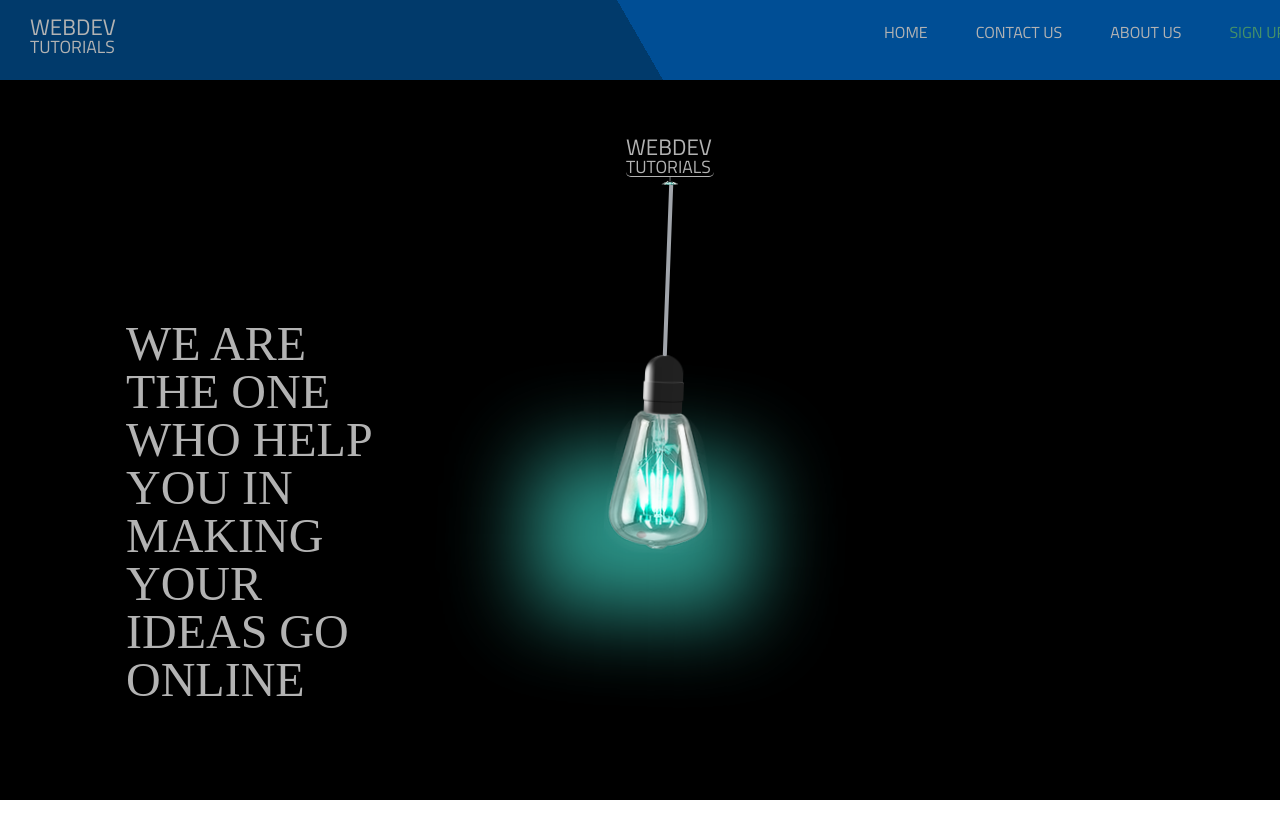
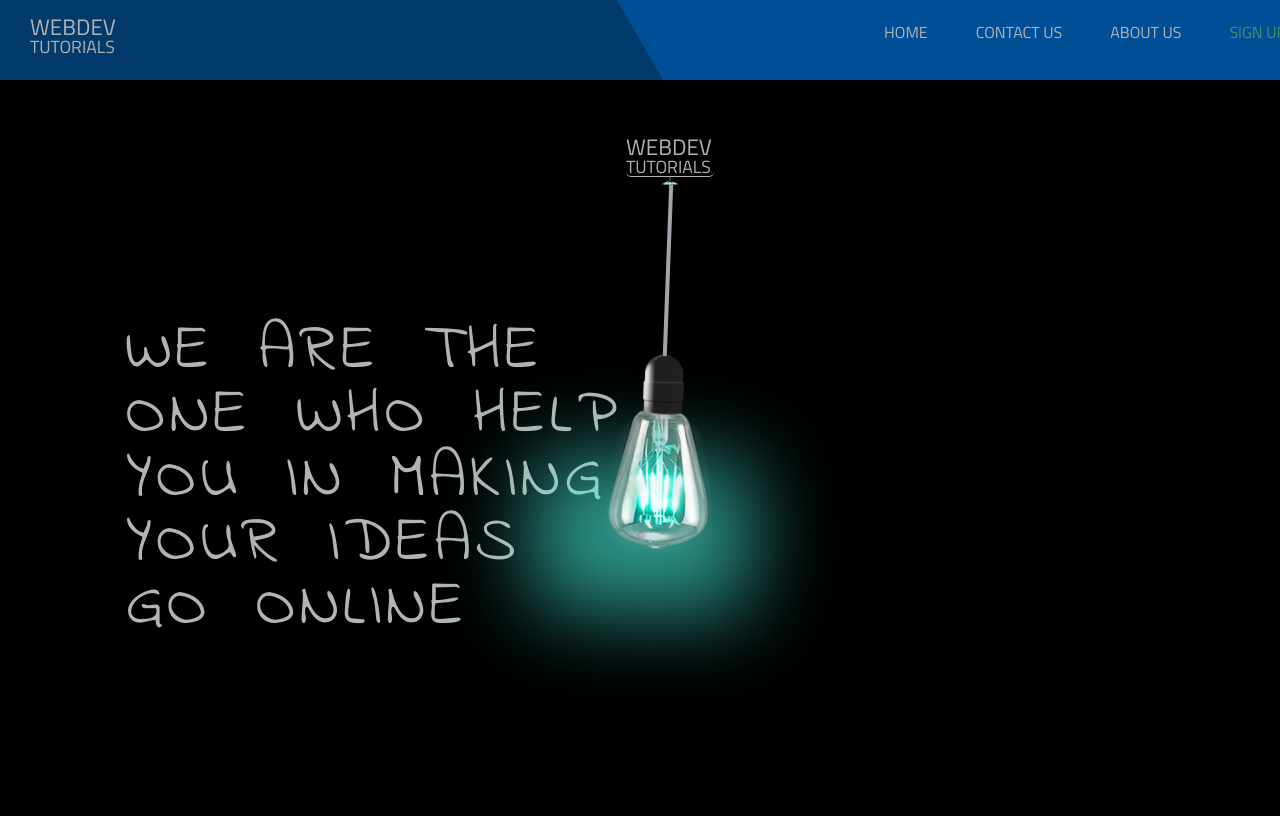
Before and after one commit to shivamanand-dev/webdev, a React app: page / in a window 1280 px wide. Shown: the top 816 px of the page. Built offline with nearby package versions, Linux system fonts and the light colour scheme.

Commit message:
modified

```diff
--- a/src/Components/hero/hero.css
+++ b/src/Components/hero/hero.css
@@ -5,7 +5,7 @@
   padding: 0 30px;
 }
 .hero {
-  height: 78vh;
+  height: 80vh;
   padding: 3rem;
   color: aliceblue;
   background: rgb(0, 0, 0);
@@ -313,13 +313,16 @@
 }
 .sloganContainer {
   padding: 1rem 2rem;
-  width: 45%;
+  width: 80%;
 }
 .slogan {
+  font-family: "Indie Flower", cursive;
   color: rgb(179, 179, 179);
   padding-top: 10rem;
+  word-spacing: 1rem;
+  letter-spacing: 0.3rem;
   text-transform: uppercase;
-  font-size: 3rem;
+  font-size: 4rem;
 }
 
 .signUP {
```
